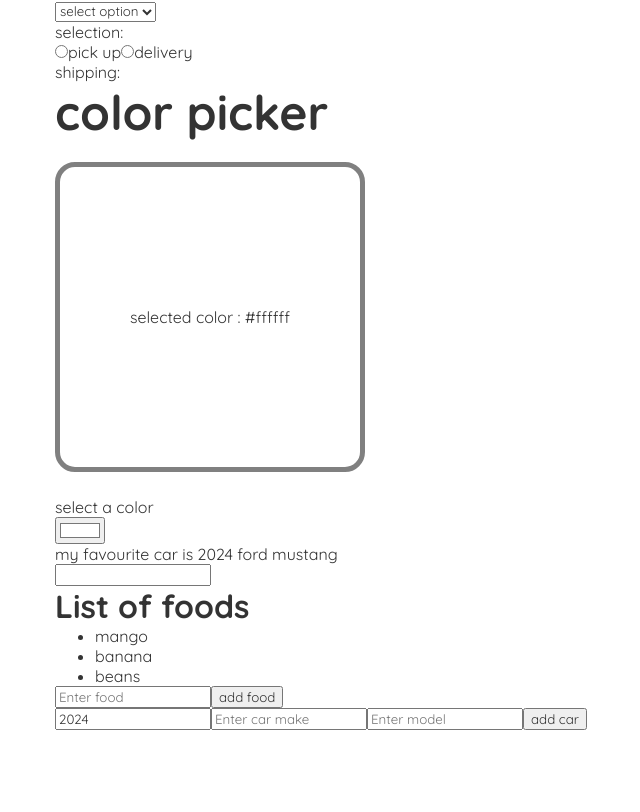
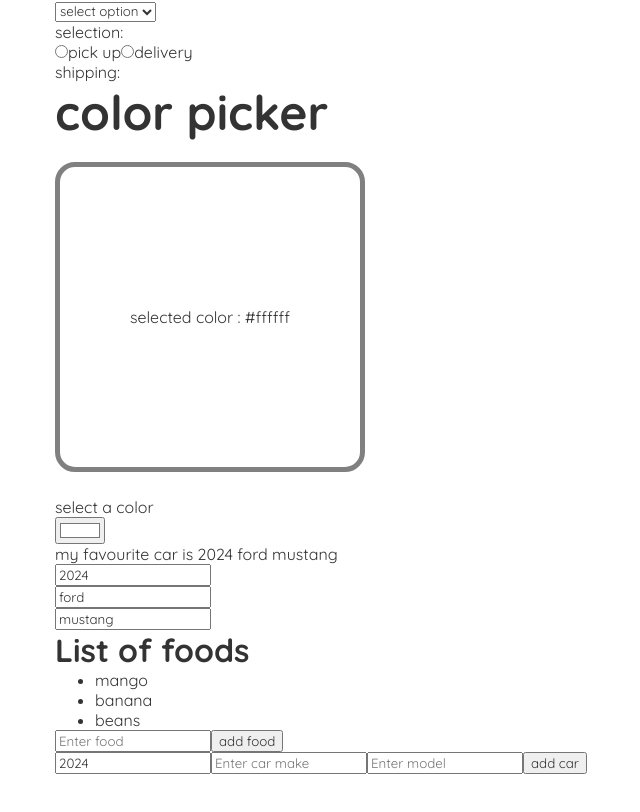
Before and after one commit to prince-nkuru/start-react, a React (Create React App) app: page / in a window 1280 px wide. Shown: the part 1165-1977 px from the top of the page, without its empty margins (285-925 px from the left). Before the commit the page ends 1955 px from the top, so only its background shows below. Built offline with nearby package versions, Linux system fonts and the light colour scheme.

Commit message:
add object

```diff
--- a/src/object.js
+++ b/src/object.js
@@ -7,14 +7,23 @@ function MyObject (){
                                  })
 
    const handleYear = (event) => {
-    setCar({...car, year:2025})
+    setCar(c => ({...c, year:event.target.value}))
    }
 
+   const handleMake = (event) => {
+    setCar(c => ({...c, make:event.target.value}))
+   }
+
+   const handleModel = (event) => {
+    setCar(c => ({...c,model:event.target.value}))
+   }
 
    return (
     <div>
       <p>my favourite car is {car.year} {car.make} {car.model}</p>
-      <input type="number" onChange={handleYear}/>
+      <input type="number" value={car.year} onChange={handleYear}/><br/>
+      <input type="text" value={car.make} onChange={handleMake}/><br/>
+      <input type="text" value={car.model} onChange={handleModel}/>
     </div>
    )
 }
```
